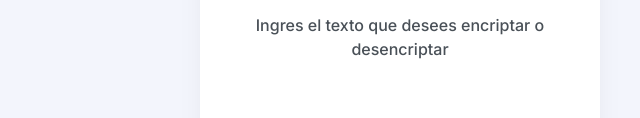
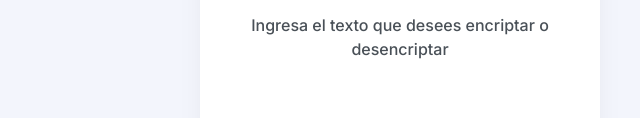
Before and after one commit to JovaniRosales/portafolio, a plain HTML site: page index.html in a window 1280 px wide. Shown: the part 682-800 px from the top of the page, 640-1280 px from the left. Drawn offline with Linux system fonts and the light colour scheme.

Commit message:
Challenge One

```diff
--- a/index.html
+++ b/index.html
@@ -46,7 +46,7 @@
                     <p id="text1">Ningún mensaje fue encontrado</p>
                 </li>
                 <li class="ingreso">
-                    <p id="text2">Ingres el texto que desees encriptar o desencriptar</p>
+                    <p id="text2">Ingresa el texto que desees encriptar o desencriptar</p>
                 </li>
                 <li class="resultado">
                     <input type="submit" value="Copiar" class="copiar" id="copiar" onclick="copiar()">
```
